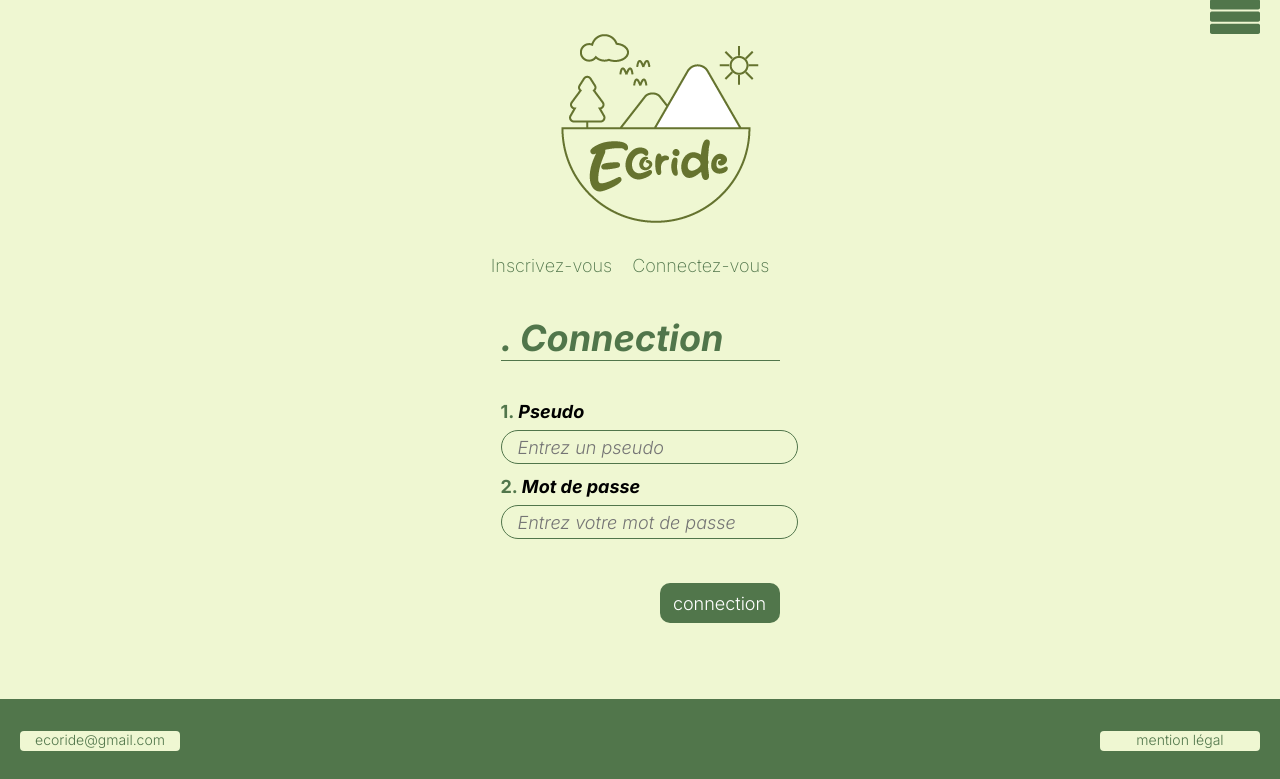
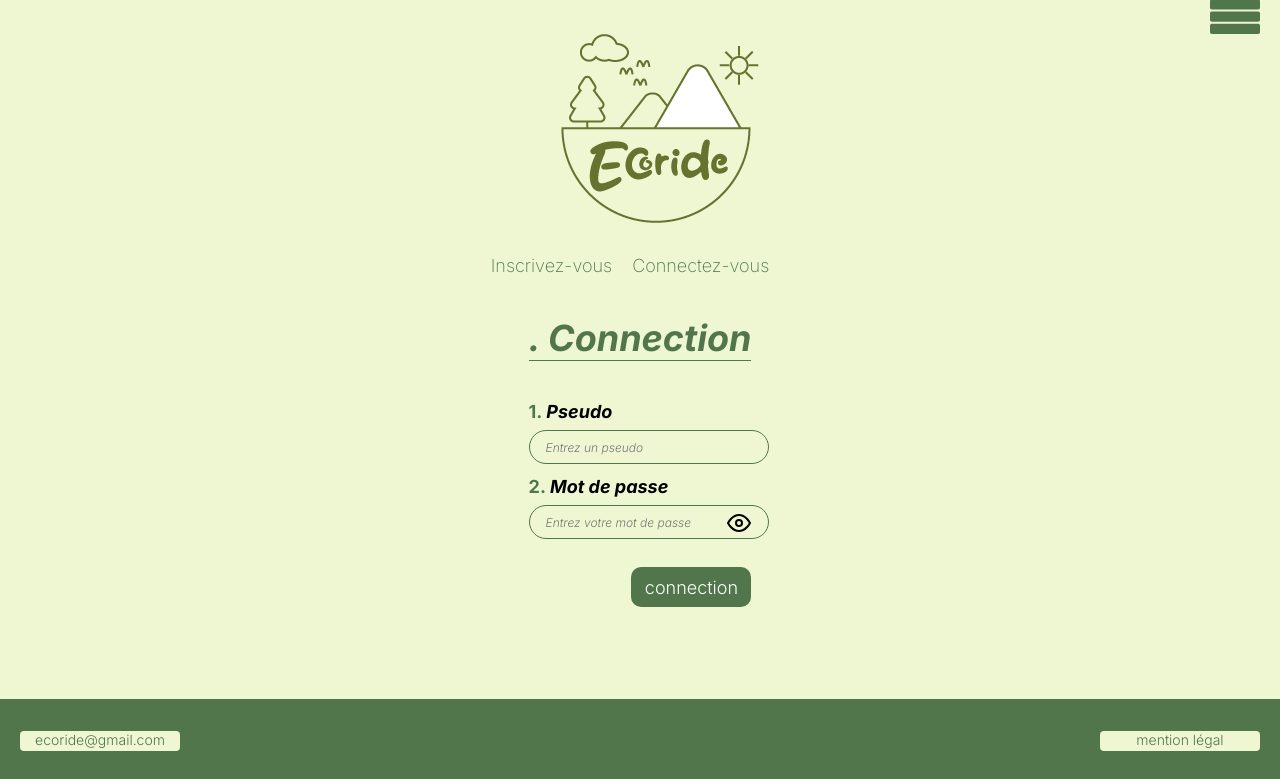
Before and after one commit to Minibrute90/ecoride, a PHP site: page /connection.php in a window 1280 px wide. Shown: the part 21-800 px from the top of the page. Run offline with PHP 8.4, Linux system fonts and the light colour scheme.

Commit message:
connexion bdd + message

```diff
--- a/connection.php
+++ b/connection.php
@@ -49,7 +49,11 @@
                 <div class="zone_input">
                     <div class="titre_input"><h1 style ="color:#51764B"> 2. </h1><h1 class="decal"> <i>Mot de passe</i> </h1></div>
                         <input class="user" type="password" placeholder="Entrez votre mot de passe" name="motdepasse" id="motdepasse" required="required">
-                    </h1>
+
+                        <div class="password-icon">
+                            <i data-feather="eye"></i>
+                            <i data-feather="eye-off"></i>
+                        </div>
                 </div>
 
                 <div class="bouton_user">
@@ -81,4 +85,31 @@
     })
 </script>
 
+<script src="https://unpkg.com/feather-icons"></script>
+
+<script>
+  feather.replace();
+</script>
+
+<script>
+
+    const eye = document.querySelector(".feather-eye");
+    const eyeoff = document.querySelector(".feather-eye-off");
+    const passwordField = document.querySelector("input[type=password]");
+
+    eye.addEventListener("click", () => {
+    eye.style.display = "none";
+    eyeoff.style.display = "block";
+    passwordField.type = "text";
+});
+
+    eyeoff.addEventListener("click", () => {
+    eyeoff.style.display = "none";
+    eye.style.display = "block";
+    passwordField.type = "password";
+});
+
+</script>
+
+
 </html>
--- a/css/style.css
+++ b/css/style.css
@@ -204,7 +204,29 @@ article.zone_accescovoit{
     border-radius: 20px;
 }
 
+.zone_input input:focus{
+    border: #ff4754;
 
+}
+
+
+
+.zone_input .password-icon {
+    display: flex;
+    flex-direction: column;
+    align-items:last baseline;
+    margin-top: -40px;
+    margin-right: 12px;
+  }
+
+.zone_input  .password-icon:hover {
+    cursor: pointer;
+    color: #ff4754;
+  }
+
+.zone_input .password-icon .feather-eye-off {
+    display: none;
+  }
 
 .bouton_recherche_covoit{
     margin-top:32px;
@@ -263,7 +285,7 @@ section.zone_user{
     align-content: center;
 }
 
-h1.user_info, .message_inscprition echo{
+h1.user_info, .message_inscprition, .pseudo{
     color: #51764B;
     margin-bottom: 40px;
     font-size: 36px;
@@ -277,7 +299,7 @@ input.user{
 }
 
 .condition{
-    margin-top: 12px;
+    margin-top: 24px;
     border-bottom: 1px solid #51764B;
 }
 
@@ -293,7 +315,11 @@ input.user{
     justify-content:flex-end;
 }
 
-.bouton_user [type="submit"]{
+.bouton_user [type="submit"], .retour li {
+    display: flex;
+    flex-direction: column;
+    justify-content: center;
+    text-align: center;
     width: 120px;
     height: 40px;
     background-color: #51764B;
@@ -303,7 +329,7 @@ input.user{
     border-radius: 10px;
 }
 
-.bouton_user [type="submit"]:hover{
+.bouton_user [type="submit"]:hover, .retour li:hover{
     background-color: #A8B47B;
     color: black;
 }
@@ -330,12 +356,25 @@ input.user{
     height: 40px;
 }
 
-.bouton_user a{
+.bouton_user a, .retour a{
     color:white;
 }
 
 .bouton_user a:hover{
     color:black;
+}
+
+p.erreur{
+    color:#ff4754;
+    font-weight: 900;
+    margin-top: 40px;
+}
+
+ul.retour{
+    margin-top: 40px;
+    display: flex;
+    flex-direction: column;
+    align-items:center;
 }
 
 .anim_pouce{
@@ -520,7 +559,16 @@ footer {
         margin-top: 40px;
     }
 
+    input[type=text], input[type=password]{
+        font-size: 12px;
+        padding-left:16px;
+        font-weight: 300;
+        font-style: italic;
+    }
 
+    .zone_input .password-icon {
+        margin-right: 0px;
+      }
 
 
     .bt_footer{
```
Also changed, not shown: espace_utilisateur.php (+8 -6 lines), inscription.php (+28 -0 lines), img/eye-password-hide.png (added).
